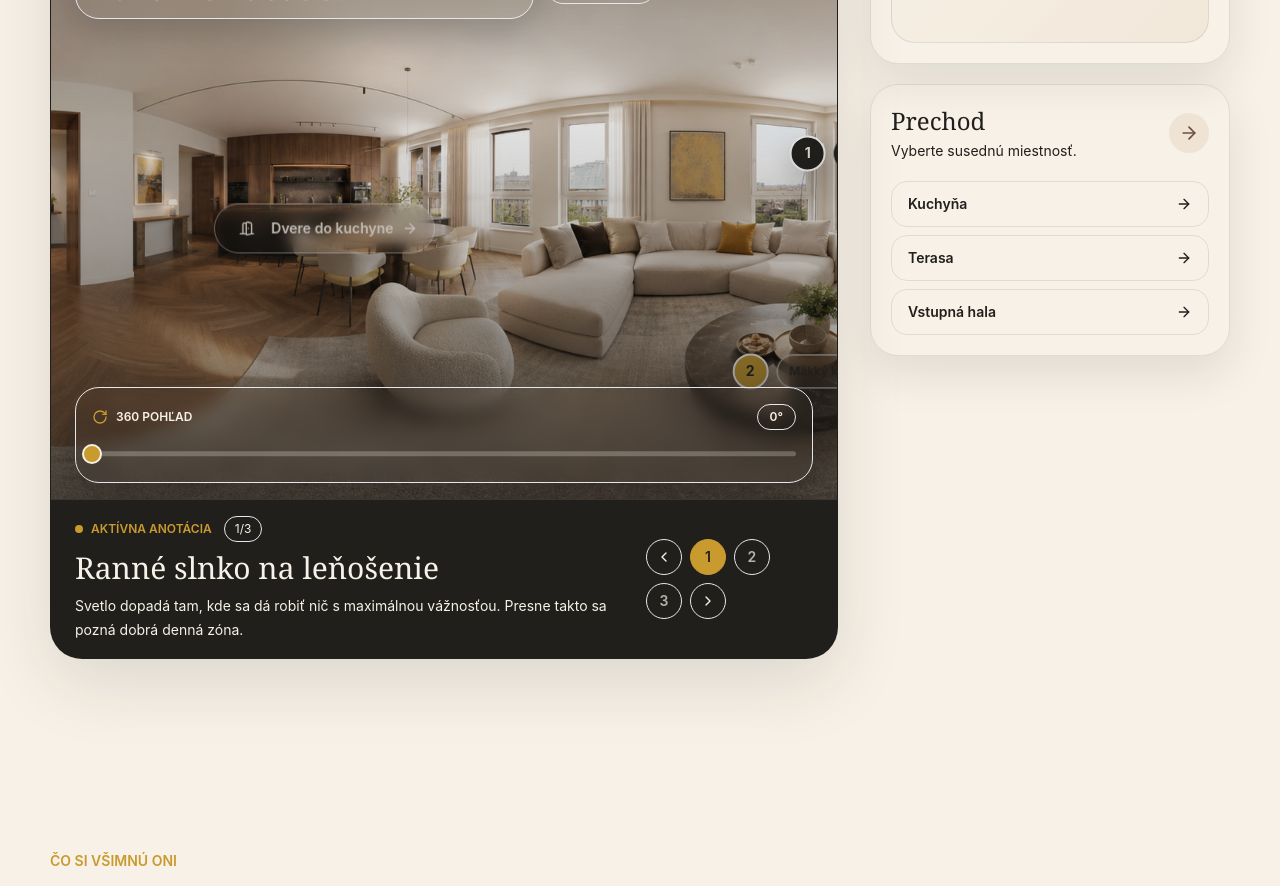
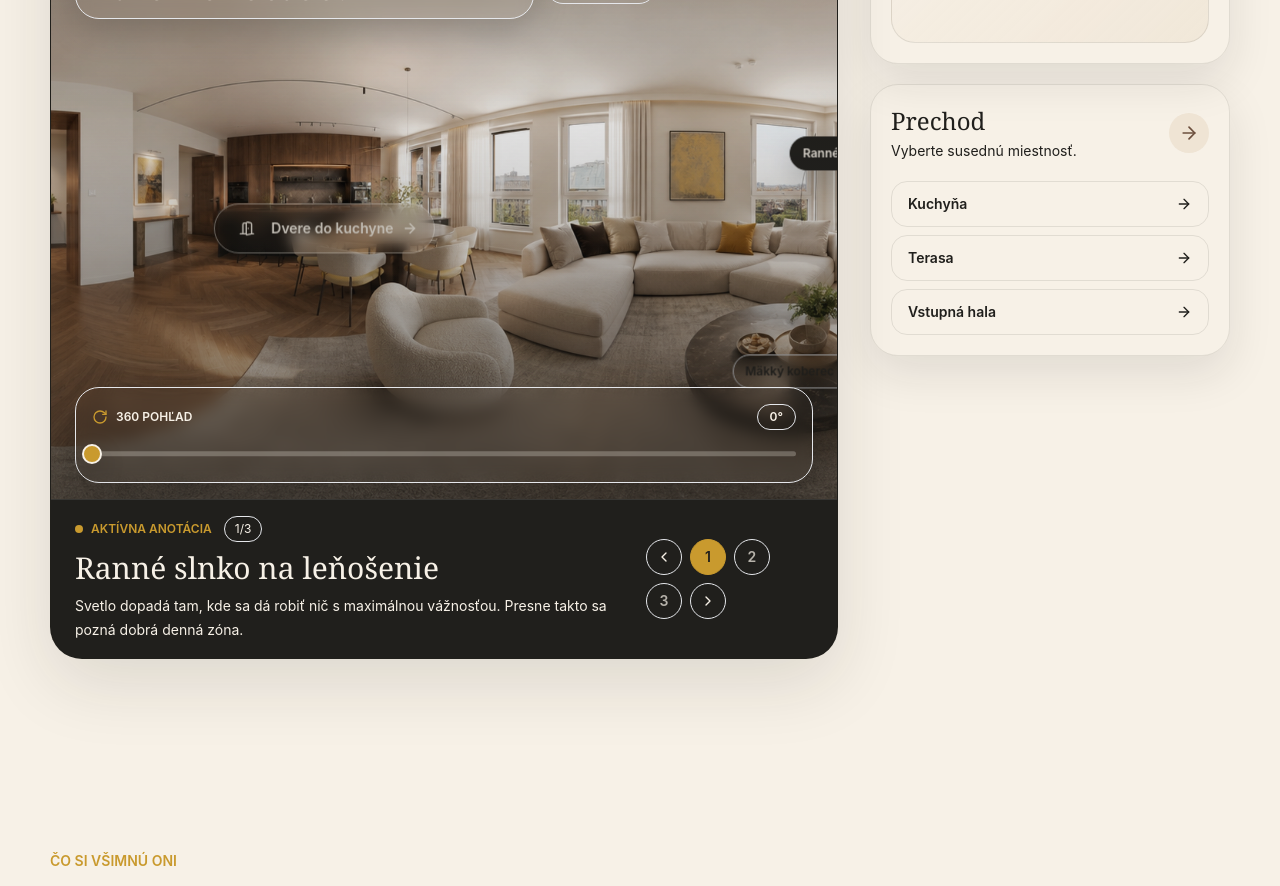
Before and after one commit to flamia-sofia/on-uz-vie-kde-je-dobre, a React (Vite) app: page / in a window 1280 px wide. Shown: the part 1800-2686 px from the top of the page. Built offline with nearby package versions, Linux system fonts and the light colour scheme.

Commit message:
Keep tour labels inside panorama view

```diff
--- a/src/components/Annotation.jsx
+++ b/src/components/Annotation.jsx
@@ -8,6 +8,8 @@ export default function Annotation({
   position,
   onClick,
 }) {
+  const shouldOpenLeft = position.x >= 55;
+
   function handleClick(event) {
     event.stopPropagation();
     onClick();
@@ -24,7 +26,9 @@ export default function Annotation({
       onClick={handleClick}
       data-annotation-id={annotation.id}
       aria-label={`Hotspot anotácie ${annotation.title}`}
-      className="absolute z-20 flex -translate-x-1/2 -translate-y-1/2 items-center gap-2 text-left"
+      className={`absolute z-20 flex -translate-x-1/2 -translate-y-1/2 items-center gap-2 ${
+        shouldOpenLeft ? "flex-row-reverse text-right" : "text-left"
+      }`}
       style={{ left: `${position.x}%`, top: `${position.y}%` }}
     >
       <span
--- a/src/components/VirtualTour.jsx
+++ b/src/components/VirtualTour.jsx
@@ -60,6 +60,8 @@ function getPanoramaProgress(angle) {
 }
 
 function NavigationHotspot({ hotspot, position, onNavigate }) {
+  const shouldOpenLeft = position.x >= 55;
+
   function handleNavigate(event) {
     event.stopPropagation();
     onNavigate(hotspot.targetRoomId, hotspot.arrivalAngle);
@@ -76,7 +78,9 @@ function NavigationHotspot({ hotspot, position, onNavigate }) {
       onClick={handleNavigate}
       aria-label={hotspot.label}
       data-navigation-hotspot-id={hotspot.id}
-      className="absolute z-30 flex -translate-x-1/2 -translate-y-1/2 items-center gap-2 rounded-full border border-ivory/50 bg-charcoal/72 px-3 py-2 text-xs font-semibold text-ivory shadow-[0_16px_36px_rgba(0,0,0,0.28)] backdrop-blur transition hover:border-mustard hover:bg-mustard hover:text-charcoal sm:px-4 sm:text-sm"
+      className={`absolute z-30 flex -translate-x-1/2 -translate-y-1/2 items-center gap-2 rounded-full border border-ivory/50 bg-charcoal/72 px-3 py-2 text-xs font-semibold text-ivory shadow-[0_16px_36px_rgba(0,0,0,0.28)] backdrop-blur transition hover:border-mustard hover:bg-mustard hover:text-charcoal sm:px-4 sm:text-sm ${
+        shouldOpenLeft ? "flex-row-reverse" : ""
+      }`}
       style={{ left: `${position.x}%`, top: `${position.y}%` }}
     >
       <span className="grid h-8 w-8 shrink-0 place-items-center rounded-full bg-ivory/14">
```
Also changed, not shown: 4 other files (tests, documents, lock files or other folders).
